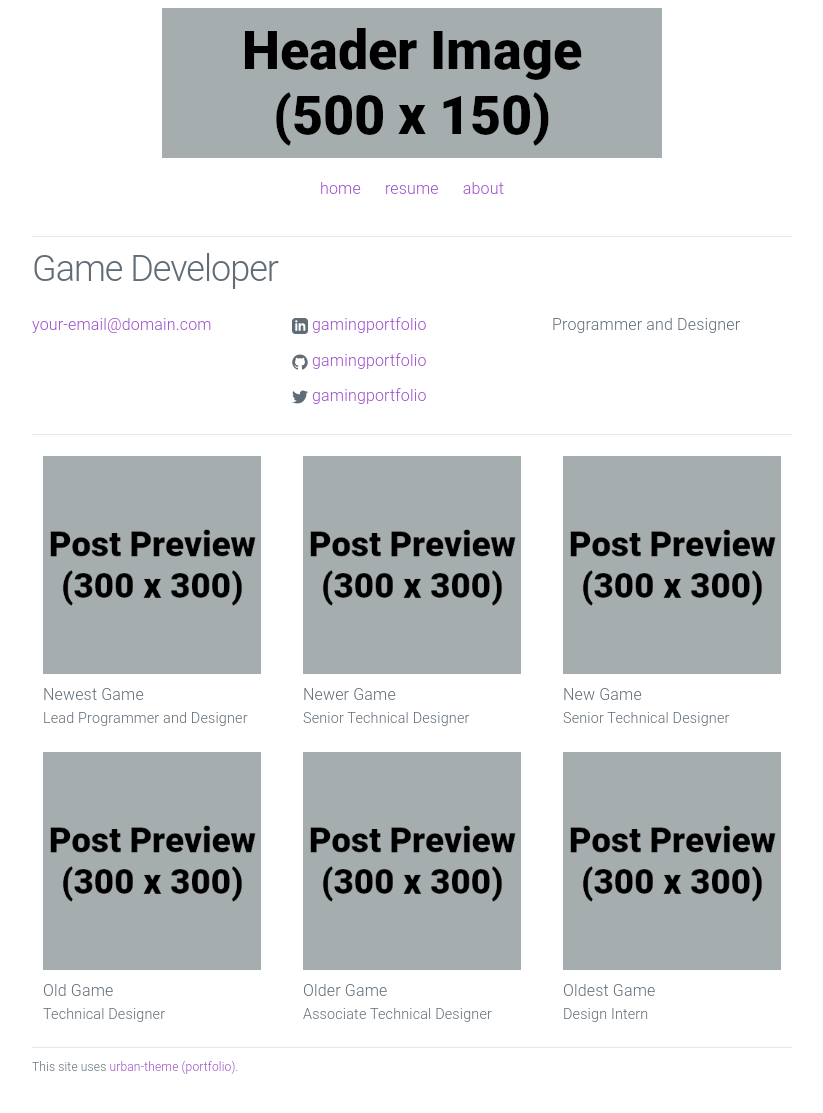
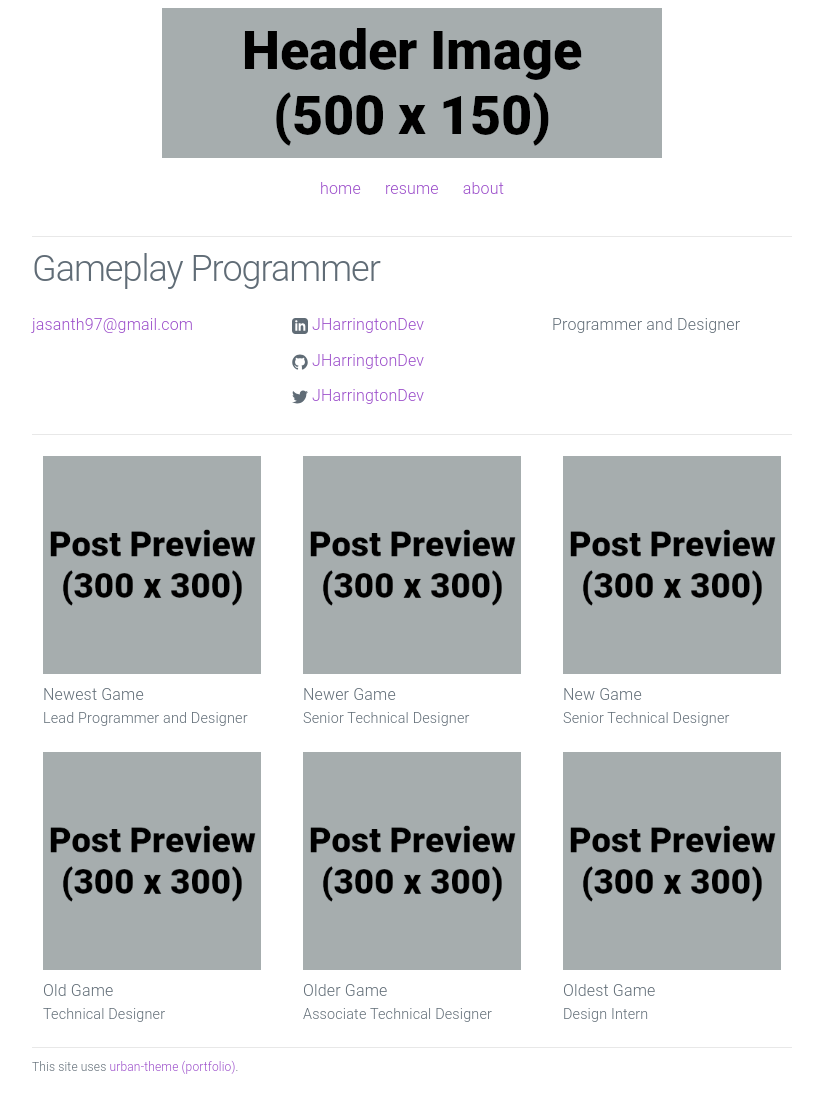
Before and after one commit to JHarringtonDev/JHarringtonDev.github.io, a Jekyll site: the page built from index.html, in a window 1280 px wide. Shown: the whole page, without its empty margins (228-1051 px from the left). Built offline with Jekyll 4.4.1, drawn with Linux system fonts in a browser that asks for light colours.

Commit message:
Update _config.yml

```diff
--- a/_config.yml
+++ b/_config.yml
@@ -1,12 +1,12 @@
 # Site settings
-title: Game Developer
-email: your-email@domain.com
+title: Gameplay Programmer
+email: jasanth97@gmail.com
 description: > # keep this and put description below
   Programmer and Designer
-url: "https://yourdomain.com" # the base hostname & protocol for your site
-linkedin_url: "https://www.linkedin.com/in/gamingportfolio"
-github_username: gamingportfolio
-twitter_username: gamingportfolio
+url: "https://jharrington-porfolio.netlify.app/" # the base hostname & protocol for your site
+linkedin_url: "https://www.linkedin.com/in/jason-harrington-dev/"
+github_username: JHarringtonDev
+twitter_username: JHarringtonDev
 footer_text: "This site uses <a href='https://github.com/gamingportfolio/urban-theme-portfolio'>urban-theme (portfolio)</a>."
 
 # Build settings
```
